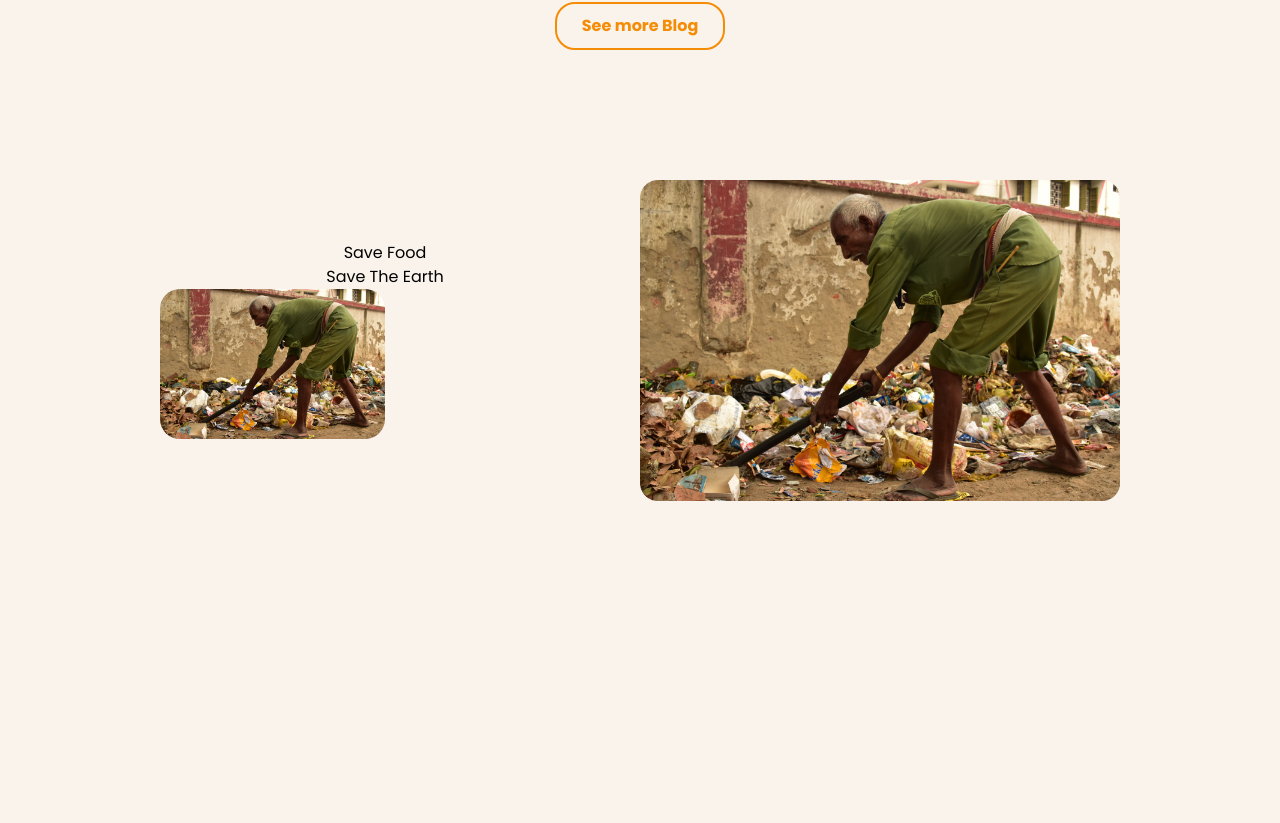
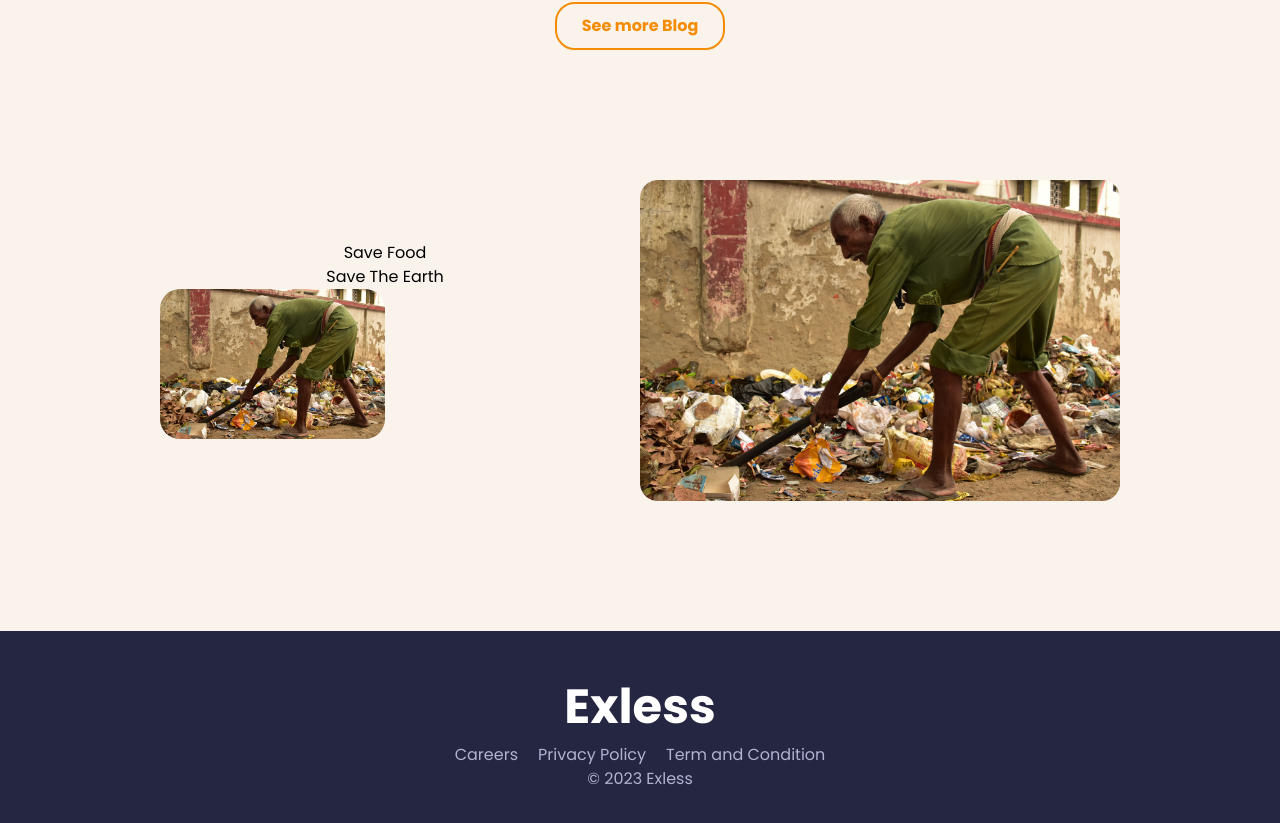
Before and after one commit to JeremiaSihombing/MassiveChallenge, a React (Vite) app: page / in a window 1280 px wide. Shown: the part 4015-4838 px from the top of the page. Before the commit the page ends 4646 px from the top, so only its background shows below. Built offline with nearby package versions, Linux system fonts and the light colour scheme.

Commit message:
add footer

```diff
--- a/src/components/Footer.jsx
+++ b/src/components/Footer.jsx
@@ -3,14 +3,14 @@ import React from 'react'
 const Footer =()=>{
     return (
       <>
-        <div className="bg-[#252641]">
-            <div className="text-white text-center font-bold">Exless</div>
-            <div className="flex text-white text-center ">
-                <span>Careers</span>
-                <span>Privacy Policy</span>
-                <span>Term and Condition</span>
-            </div>
-
+        <div className="bg-[#252641] py-10">
+          <div className="text-white text-center font-bold text-[48px]">Exless</div>
+          <div className="flex text-[#B2B3CF] justify-center gap-5 ">
+            <span>Careers</span>
+            <span>Privacy Policy</span>
+            <span>Term and Condition</span>
+          </div>
+          <div className="text-center text-[#B2B3CF] ">© 2023 Exless</div>
         </div>
       </>
     );
--- a/src/main.jsx
+++ b/src/main.jsx
@@ -6,6 +6,7 @@ import './index.css'
 //import components
 import Navbar from "./components/Navbar"
 import App from './App.jsx'
+import Footer from './components/footer'
 
 //layout
 const UserLayout = () =>{
@@ -13,6 +14,7 @@ const UserLayout = () =>{
     <>
       <Navbar/>
       <Outlet/>
+      <Footer/>
     </>
   )
 }
```
